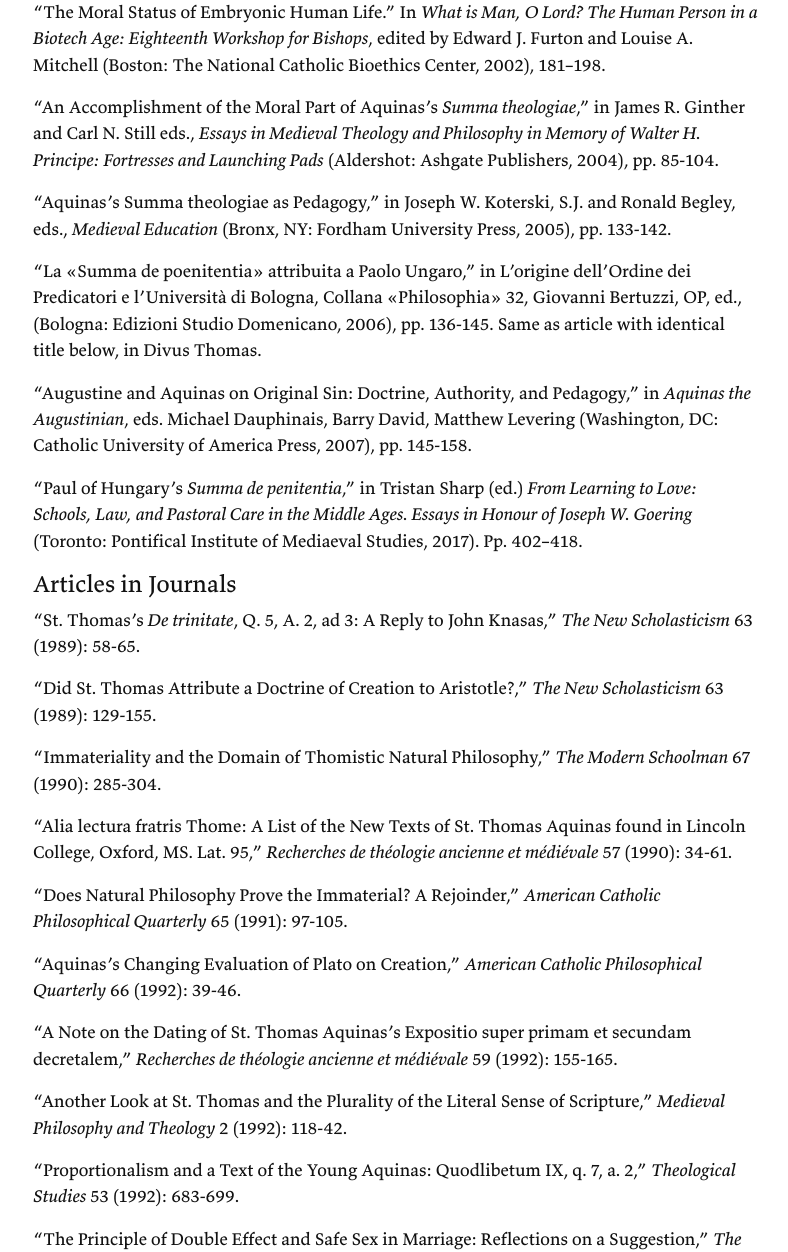
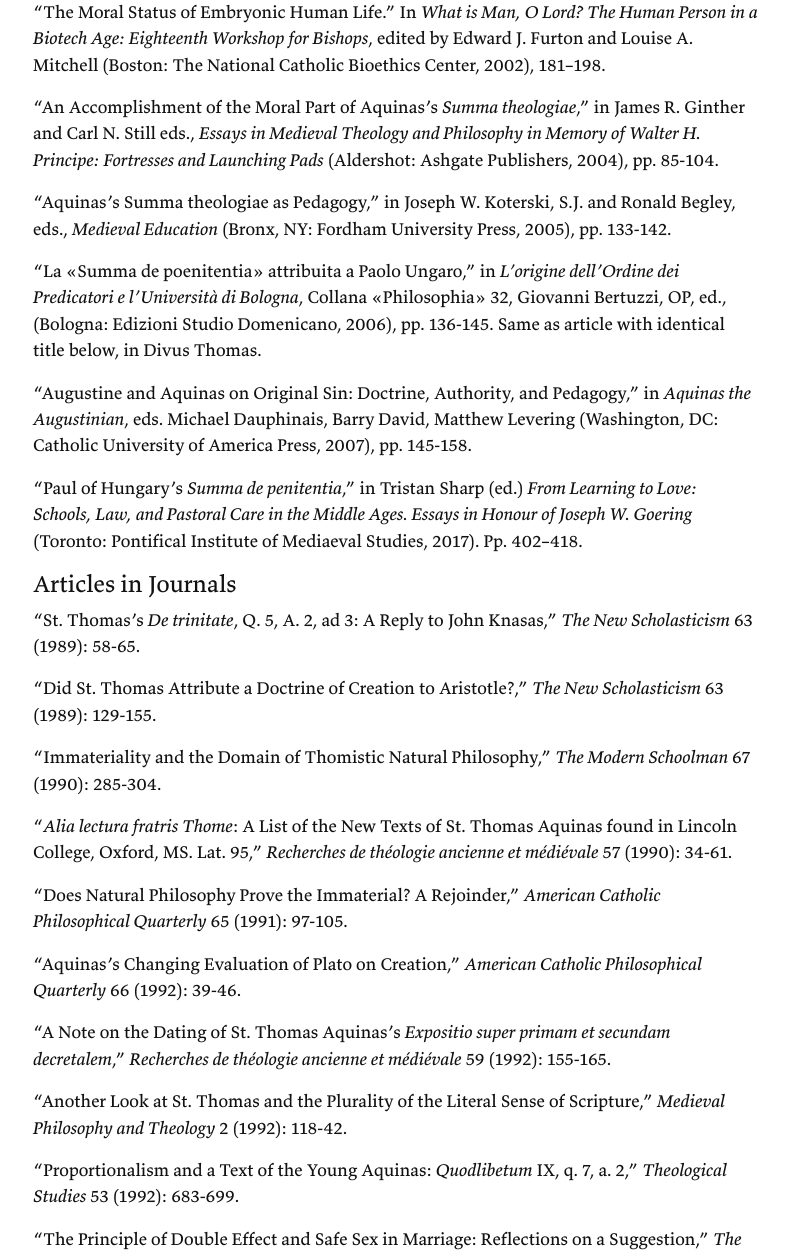
Before and after one commit to cadzanson/cadzanson.github.io, a Jekyll site: the page built from content/5-cv.md, in a window 1280 px wide and 1400 px high, scrolled down 1634 px, cut to the strip 0-1252 px from the top of the window. Shown: the whole strip, without its empty margins (244-1032 px from the left). Built offline with Jekyll 4.4.1, drawn with Linux system fonts in a browser that asks for light colours.

Commit message:
Tidied up the CV

```diff
--- a/content/5-cv.md
+++ b/content/5-cv.md
@@ -50,7 +50,7 @@ Saint Joseph’s College, Rensselaer, IN: Assistant Professor of Philosophy and
 
 “Aquinas’s Summa theologiae as Pedagogy,” in Joseph W. Koterski, S.J. and Ronald Begley, eds., *Medieval Education* (Bronx, NY: Fordham University Press, 2005), pp. 133-142.
 
-“La «Summa de poenitentia» attribuita a Paolo Ungaro,” in L’origine dell’Ordine dei Predicatori e l’Università di Bologna, Collana «Philosophia» 32, Giovanni Bertuzzi, OP, ed., (Bologna: Edizioni Studio Domenicano, 2006), pp. 136-145. Same as article with identical title below, in Divus Thomas.
+“La «Summa de poenitentia» attribuita a Paolo Ungaro,” in *L’origine dell’Ordine dei Predicatori e l’Università di Bologna*, Collana «Philosophia» 32, Giovanni Bertuzzi, OP, ed., (Bologna: Edizioni Studio Domenicano, 2006), pp. 136-145. Same as article with identical title below, in Divus Thomas.
 
 “Augustine and Aquinas on Original Sin: Doctrine, Authority, and Pedagogy,” in *Aquinas the Augustinian*, eds. Michael Dauphinais, Barry David, Matthew Levering (Washington, DC: Catholic University of America Press, 2007), pp. 145-158.
 
@@ -64,17 +64,17 @@ Saint Joseph’s College, Rensselaer, IN: Assistant Professor of Philosophy and
 
 “Immateriality and the Domain of Thomistic Natural Philosophy,” *The Modern Schoolman* 67 (1990): 285-304.
 
-“Alia lectura fratris Thome: A List of the New Texts of St. Thomas Aquinas found in Lincoln College, Oxford, MS. Lat. 95,” *Recherches de théologie ancienne et médiévale* 57 (1990): 34-61.
+“*Alia lectura fratris Thome*: A List of the New Texts of St. Thomas Aquinas found in Lincoln College, Oxford, MS. Lat. 95,” *Recherches de théologie ancienne et médiévale* 57 (1990): 34-61.
 
 “Does Natural Philosophy Prove the Immaterial? A Rejoinder,” *American Catholic Philosophical Quarterly* 65 (1991): 97-105.
 
 “Aquinas’s Changing Evaluation of Plato on Creation,” *American Catholic Philosophical Quarterly* 66 (1992): 39-46.
 
-“A Note on the Dating of St. Thomas Aquinas’s Expositio super primam et secundam decretalem,” *Recherches de théologie ancienne et médiévale* 59 (1992): 155-165.
+“A Note on the Dating of St. Thomas Aquinas’s *Expositio super primam et secundam decretalem*,” *Recherches de théologie ancienne et médiévale* 59 (1992): 155-165.
 
 “Another Look at St. Thomas and the Plurality of the Literal Sense of Scripture,” *Medieval Philosophy and Theology* 2 (1992): 118-42.
 
-“Proportionalism and a Text of the Young Aquinas: Quodlibetum IX, q. 7, a. 2,” *Theological Studies* 53 (1992): 683-699.
+“Proportionalism and a Text of the Young Aquinas: *Quodlibetum* IX, q. 7, a. 2,” *Theological Studies* 53 (1992): 683-699.
 
 “The Principle of Double Effect and Safe Sex in Marriage: Reflections on a Suggestion,” *The Linacre Quarterly* 60 (1993): 82-89.
 
```
